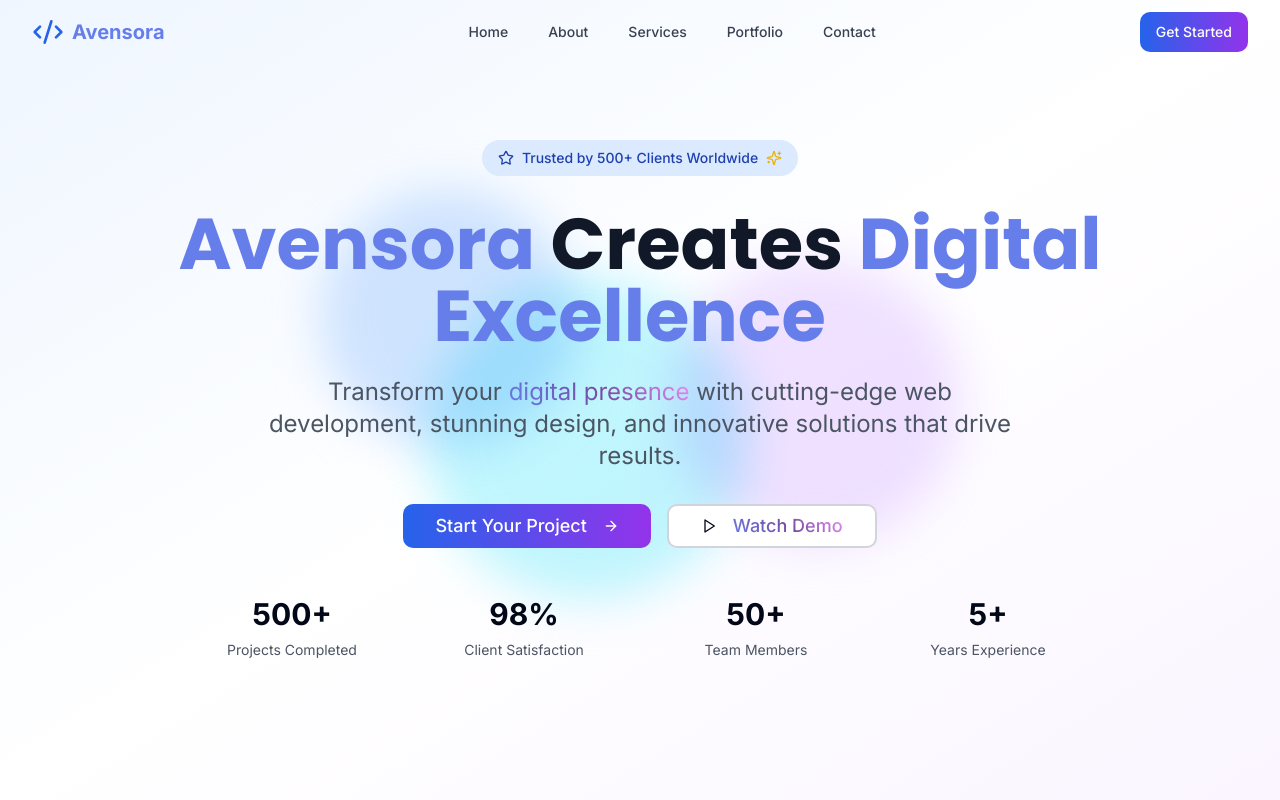
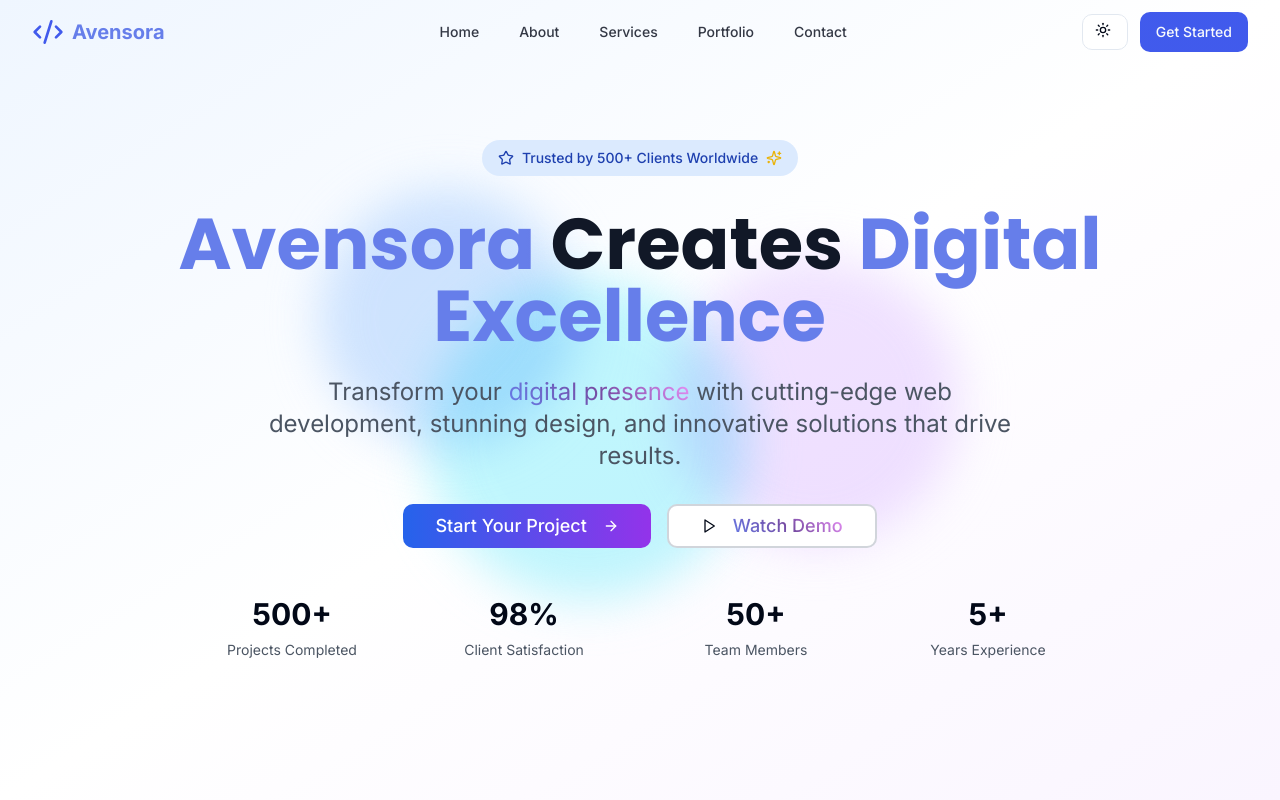
Before and after one commit to GuardianAngel2138/bold-web-design-7112d06d, a React (Vite) app: page / in a window 1280 px wide. Shown: the top 800 px of the page. Built offline with nearby package versions, Linux system fonts and the light colour scheme.

Commit message:
Add day/night mode toggle
Implement a day/night mode toggle and integrate it across all sections of the website.

```diff
--- a/src/App.tsx
+++ b/src/App.tsx
@@ -1,8 +1,10 @@
+
 import { Toaster } from "@/components/ui/toaster";
 import { Toaster as Sonner } from "@/components/ui/sonner";
 import { TooltipProvider } from "@/components/ui/tooltip";
 import { QueryClient, QueryClientProvider } from "@tanstack/react-query";
 import { BrowserRouter, Routes, Route } from "react-router-dom";
+import { ThemeProvider } from "@/contexts/ThemeContext";
 import Index from "./pages/Index";
 import NotFound from "./pages/NotFound";
 
@@ -10,6 +12,7 @@ const queryClient = new QueryClient();
 
 const App = () => (
   <QueryClientProvider client={queryClient}>
+    <ThemeProvider>
       <TooltipProvider>
         <Toaster />
         <Sonner />
@@ -21,6 +24,7 @@ const App = () => (
           </Routes>
         </BrowserRouter>
       </TooltipProvider>
+    </ThemeProvider>
   </QueryClientProvider>
 );
 
--- a/src/components/Navigation.tsx
+++ b/src/components/Navigation.tsx
@@ -2,6 +2,7 @@
 import React, { useState, useEffect } from 'react';
 import { Menu, X, Code2, Loader2 } from 'lucide-react';
 import { Button } from '@/components/ui/button';
+import ThemeToggle from './ThemeToggle';
 import Swal from 'sweetalert2';
 
 const Navigation = () => {
@@ -58,13 +59,13 @@ const Navigation = () => {
 
   return (
     <nav className={`fixed top-0 left-0 right-0 z-50 transition-all duration-300 ${
-      scrolled ? 'bg-white/95 backdrop-blur-md shadow-lg' : 'bg-transparent'
+      scrolled ? 'bg-background/95 backdrop-blur-md shadow-lg border-b border-border' : 'bg-transparent'
     }`}>
       <div className="max-w-7xl mx-auto px-4 sm:px-6 lg:px-8">
         <div className="flex justify-between items-center h-16">
           {/* Logo */}
           <div className="flex items-center space-x-2">
-            <Code2 className="h-8 w-8 text-blue-600" />
+            <Code2 className="h-8 w-8 text-primary" />
             <span className="text-xl font-bold text-shimmer">Avensora</span>
           </div>
 
@@ -75,7 +76,7 @@ const Navigation = () => {
                 <a
                   key={item.name}
                   href={item.href}
-                  className="text-gray-700 hover:text-blue-600 px-3 py-2 rounded-md text-sm font-medium transition-colors duration-200"
+                  className="text-foreground/80 hover:text-primary px-3 py-2 rounded-md text-sm font-medium transition-colors duration-200"
                 >
                   {item.name}
                 </a>
@@ -83,12 +84,13 @@ const Navigation = () => {
             </div>
           </div>
 
-          {/* CTA Button */}
-          <div className="hidden md:block">
+          {/* Desktop Controls */}
+          <div className="hidden md:flex items-center space-x-3">
+            <ThemeToggle />
             <Button
               onClick={handleGetStarted}
               disabled={isLoading}
-              className="bg-gradient-to-r from-blue-600 to-purple-600 hover:from-blue-700 hover:to-purple-700 text-white relative overflow-hidden button-shimmer"
+              className="bg-gradient-to-r from-primary to-primary/80 hover:from-primary/90 hover:to-primary/70 text-primary-foreground relative overflow-hidden button-shimmer"
             >
               {isLoading ? (
                 <>
@@ -102,10 +104,11 @@ const Navigation = () => {
           </div>
 
           {/* Mobile menu button */}
-          <div className="md:hidden">
+          <div className="md:hidden flex items-center space-x-2">
+            <ThemeToggle />
             <button
               onClick={() => setIsOpen(!isOpen)}
-              className="inline-flex items-center justify-center p-2 rounded-md text-gray-700 hover:text-blue-600 hover:bg-gray-100 focus:outline-none focus:ring-2 focus:ring-inset focus:ring-blue-500 transition-colors duration-200"
+              className="inline-flex items-center justify-center p-2 rounded-md text-foreground/80 hover:text-primary hover:bg-accent focus:outline-none focus:ring-2 focus:ring-inset focus:ring-primary transition-colors duration-200"
             >
               {isOpen ? <X className="h-6 w-6" /> : <Menu className="h-6 w-6" />}
             </button>
@@ -117,12 +120,12 @@ const Navigation = () => {
       <div className={`md:hidden transition-all duration-300 ease-in-out ${
         isOpen ? 'max-h-96 opacity-100' : 'max-h-0 opacity-0 overflow-hidden'
       }`}>
-        <div className="px-2 pt-2 pb-3 space-y-1 sm:px-3 bg-white shadow-lg">
+        <div className="px-2 pt-2 pb-3 space-y-1 sm:px-3 bg-background/95 backdrop-blur-md shadow-lg border-b border-border">
           {navItems.map((item) => (
             <a
               key={item.name}
               href={item.href}
-              className="text-gray-700 hover:text-blue-600 block px-3 py-2 rounded-md text-base font-medium transition-colors duration-200"
+              className="text-foreground/80 hover:text-primary block px-3 py-2 rounded-md text-base font-medium transition-colors duration-200"
               onClick={() => setIsOpen(false)}
             >
               {item.name}
@@ -132,7 +135,7 @@ const Navigation = () => {
             <Button
               onClick={handleGetStarted}
               disabled={isLoading}
-              className="w-full bg-gradient-to-r from-blue-600 to-purple-600 hover:from-blue-700 hover:to-purple-700 text-white button-shimmer"
+              className="w-full bg-gradient-to-r from-primary to-primary/80 hover:from-primary/90 hover:to-primary/70 text-primary-foreground button-shimmer"
             >
               {isLoading ? (
                 <>
--- /dev/null
+++ b/src/components/ThemeToggle.tsx
@@ -0,0 +1,47 @@
+
+import React from 'react';
+import { Moon, Sun } from 'lucide-react';
+import { useTheme } from '@/contexts/ThemeContext';
+import { Button } from '@/components/ui/button';
+
+const ThemeToggle = () => {
+  const { theme, toggleTheme } = useTheme();
+
+  return (
+    <Button
+      variant="outline"
+      size="sm"
+      onClick={toggleTheme}
+      className="relative overflow-hidden bg-background/80 backdrop-blur-sm border hover:border-primary/50 transition-all duration-300 hover:scale-105 hover:shadow-lg group"
+    >
+      <div className="relative w-5 h-5">
+        {/* Sun Icon */}
+        <Sun
+          className={`absolute w-5 h-5 transition-all duration-500 ease-in-out transform ${
+            theme === 'light'
+              ? 'rotate-0 scale-100 opacity-100'
+              : 'rotate-90 scale-0 opacity-0'
+          }`}
+        />
+
+        {/* Moon Icon */}
+        <Moon
+          className={`absolute w-5 h-5 transition-all duration-500 ease-in-out transform ${
+            theme === 'dark'
+              ? 'rotate-0 scale-100 opacity-100'
+              : '-rotate-90 scale-0 opacity-0'
+          }`}
+        />
+      </div>
+
+      {/* Animated background glow */}
+      <div className={`absolute inset-0 rounded-md transition-all duration-300 ${
+        theme === 'light'
+          ? 'bg-gradient-to-r from-yellow-100/20 to-orange-100/20'
+          : 'bg-gradient-to-r from-blue-100/20 to-purple-100/20'
+      } opacity-0 group-hover:opacity-100`} />
+    </Button>
+  );
+};
+
+export default ThemeToggle;
--- /dev/null
+++ b/src/contexts/ThemeContext.tsx
@@ -0,0 +1,50 @@
+
+import React, { createContext, useContext, useEffect, useState } from 'react';
+
+type Theme = 'light' | 'dark';
+
+interface ThemeContextType {
+  theme: Theme;
+  toggleTheme: () => void;
+}
+
+const ThemeContext = createContext<ThemeContextType | undefined>(undefined);
+
+export const useTheme = () => {
+  const context = useContext(ThemeContext);
+  if (!context) {
+    throw new Error('useTheme must be used within a ThemeProvider');
+  }
+  return context;
+};
+
+export const ThemeProvider: React.FC<{ children: React.ReactNode }> = ({ children }) => {
+  const [theme, setTheme] = useState<Theme>(() => {
+    // Check for saved theme preference or default to 'light'
+    const saved = localStorage.getItem('theme') as Theme;
+    return saved || 'light';
+  });
+
+  useEffect(() => {
+    const root = window.document.documentElement;
+
+    // Remove previous theme class
+    root.classList.remove('light', 'dark');
+
+    // Add current theme class
+    root.classList.add(theme);
+
+    // Save to localStorage
+    localStorage.setItem('theme', theme);
+  }, [theme]);
+
+  const toggleTheme = () => {
+    setTheme(prevTheme => prevTheme === 'light' ? 'dark' : 'light');
+  };
+
+  return (
+    <ThemeContext.Provider value={{ theme, toggleTheme }}>
+      {children}
+    </ThemeContext.Provider>
+  );
+};
--- a/src/pages/Index.tsx
+++ b/src/pages/Index.tsx
@@ -39,7 +39,7 @@ const Index = () => {
   }
 
   return (
-    <div className="min-h-screen bg-white overflow-x-hidden">
+    <div className="min-h-screen bg-background text-foreground overflow-x-hidden transition-colors duration-300">
       <Navigation />
       <div data-aos="fade-up" data-aos-duration="800">
         <HeroSection />
```
Lines whose indentation alone changed are shown as unchanged.
